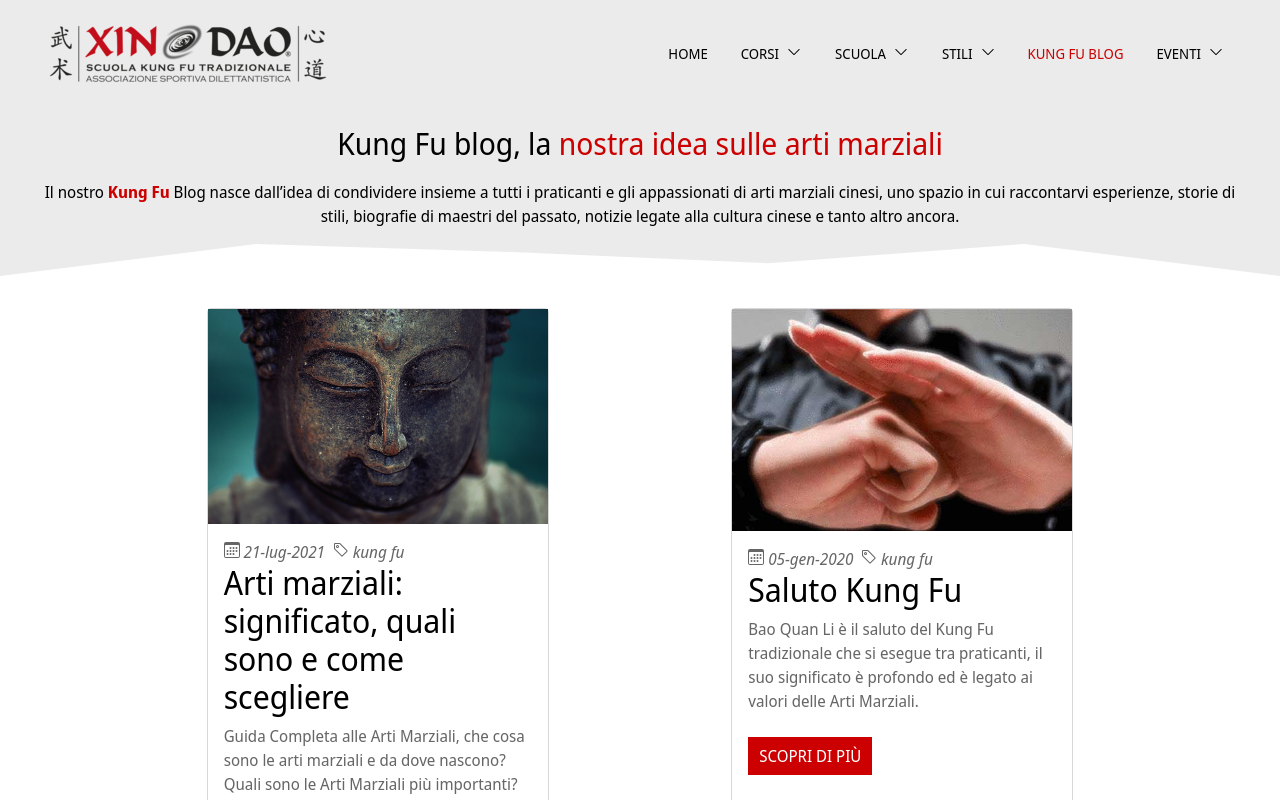
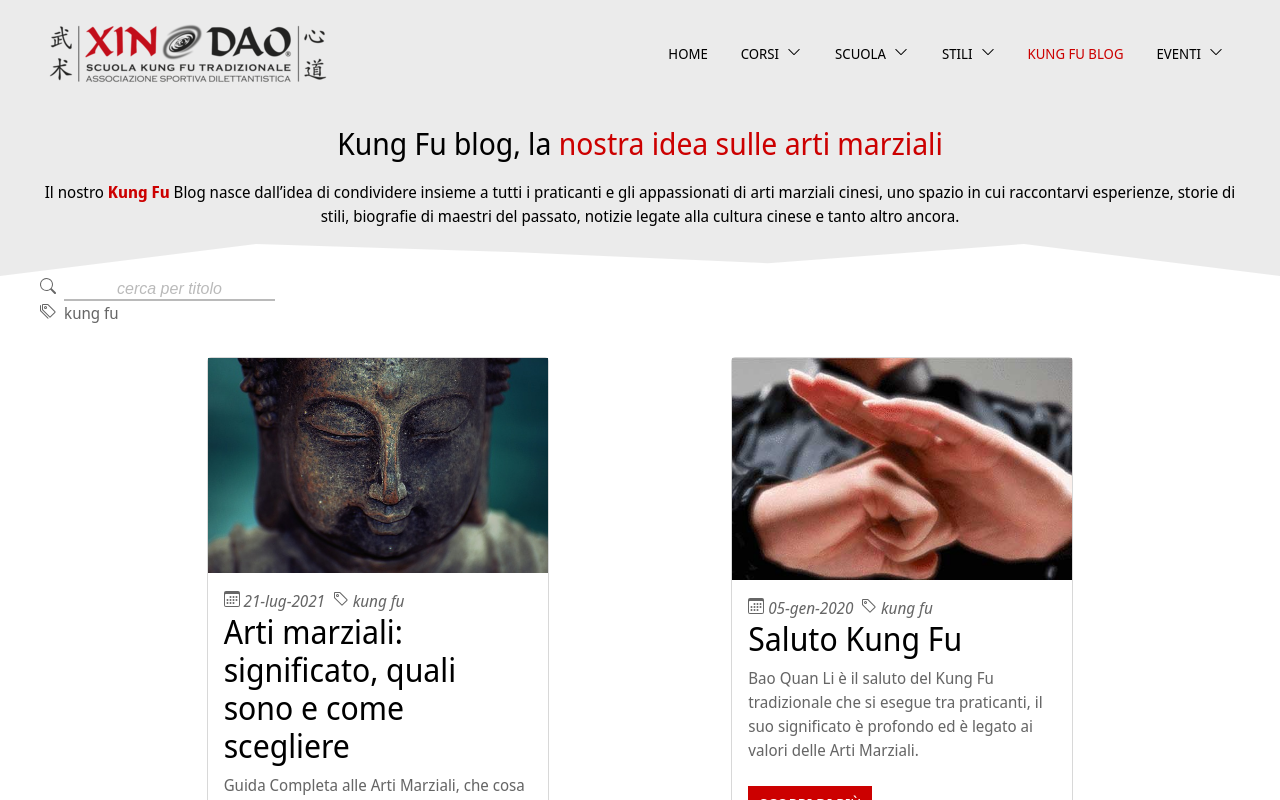
Before and after one commit to mircobe87/xindaoversilia-react, a Next.js app: page /blog/blog-index in a window 1280 px wide. Shown: the top 800 px of the page. Built offline with nearby package versions, Linux system fonts and the light colour scheme.

Commit message:
search engine in blog-index

```diff
--- /dev/null
+++ b/components/CategoryAndTextInput.jsx
@@ -0,0 +1,56 @@
+import clsx from "clsx";
+import styles from './category-and-text-input.module.css';
+
+import { useState } from "react";
+import { BsTags, BsSearch } from 'react-icons/bs';
+
+export default function CategoryAndTextInput({ categories, onCategoryChange, onTextChange, placeholder }) {
+
+    const [selectedCategory, setSelectedCategory] = useState("");
+    const [searchText, setSearchText] = useState("");
+
+    function onInputTextChange(e) {
+        let value = e.target.value;
+        setSearchText(value);
+        onTextChange(value);
+    }
+
+    function onCategoryClick(clickedCategory) {
+        let newCategory = "";
+        if (clickedCategory != selectedCategory) {
+            newCategory = clickedCategory;
+        }
+        setSelectedCategory(newCategory);
+        onCategoryChange(newCategory);
+    }
+
+    function textComparator(a, b) {
+        if (a < b) return -1;
+        if (a > b) return  1;
+        return 0;
+    }
+
+    function categoryClass(category) {
+        return clsx({
+            [styles.categoryItem]: true,
+            [styles.selected]: selectedCategory == category
+        });
+    }
+
+    return (
+        <div className={styles.container}>
+            <div>
+                <label><BsSearch className={styles.seachingIcons}/></label>
+                <input className={styles.textInput} type="text" placeholder={placeholder} value={searchText} onChange={onInputTextChange}></input>
+            </div>
+            <div>
+                <BsTags className={styles.seachingIcons}/>
+                {
+                    categories
+                        .sort(textComparator)
+                        .map((c, index) => <span key={index} className={categoryClass(c)} onClick={() => onCategoryClick(c)}>{c}</span>)
+                }
+            </div>
+        </div>
+    );
+}
--- /dev/null
+++ b/components/category-and-text-input.module.css
@@ -0,0 +1,45 @@
+.container {
+    white-space: nowrap;
+}
+.categoryItem {
+    cursor: pointer;
+    margin: 0 0 0 8px;
+    border-bottom: 2px solid transparent;
+    color: #666666;
+    user-select: none
+}
+
+.categoryItem:hover {
+    border-bottom: 2px solid #ffcdcd;
+}
+
+.categoryItem.selected {
+    border-bottom: 2px solid #cc0000;
+    color: #000000;
+}
+
+.textInput {
+    border: none;
+    border-bottom: 2px solid #bababa;
+    margin: 0 0 0 8px;
+    font-size: 16px;
+    line-height: 18px;
+}
+
+.textInput:hover {
+    border-bottom: 2px solid #ffcdcd;
+}
+
+.textInput:focus {
+    outline: none;
+    border-bottom: 2px solid #cc0000;
+}
+.textInput::-webkit-input-placeholder { /* Chrome/Opera/Safari */
+    font-style: italic;
+    text-align: center;
+    color: #bababa;
+}
+
+.seachingIcons {
+    color: #666666;
+}
--- a/pages/blog/blog-index.jsx
+++ b/pages/blog/blog-index.jsx
@@ -8,6 +8,7 @@ import BoilerPlate from "../../components/layout/BoilerPlate";
 import Link from "next/link";
 import ArticlePreview from "../../components/ArticlePreview";
 import { useState } from "react";
+import CategoryAndTextInput from "../../components/CategoryAndTextInput";
 
 const title = "Kung Fu Blog";
 const description = "Kung Fu blog, la nostra idea sulle arti marziali";
@@ -47,9 +48,9 @@ export default function({articles}) {
 
     function articleChooser(article) {
         return (
-                titleFilter.length == 0 || article.title.toLocaleLowerCase().contains(titleFilter.toLocaleLowerCase())
+                titleFilter.length == 0 || article.title.toLowerCase().includes(titleFilter.toLowerCase())
             ) && (
-                categoryFilter.length == 0 || article.category.toLocaleLowerCase() == categoryFilter.toLocaleLowerCase()
+                categoryFilter.length == 0 || article.category.toLowerCase() == categoryFilter.toLowerCase()
             );
     }
 
@@ -72,6 +73,17 @@ export default function({articles}) {
                 </div>
             </BoilerPlate>
             <BoilerPlate>
+                <CategoryAndTextInput
+                    placeholder="cerca per titolo"
+                    categories={
+                        Object.keys(articles.reduce((aggr, item) => {
+                            aggr[item.category] = true;
+                            return aggr;
+                        }, {}))
+                    }
+                    onCategoryChange={setCategoryFilter}
+                    onTextChange={setTitleFilter}
+                />
                 <div className={styles.previewContainer}>
                     {
                         articles
```
